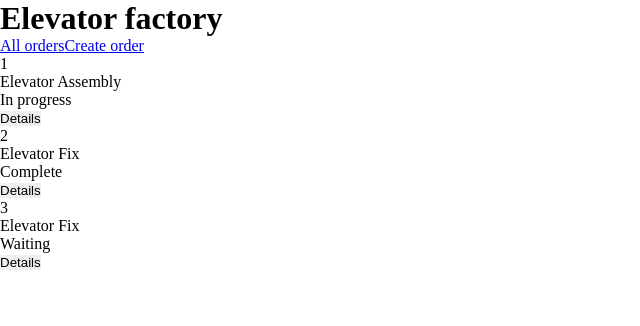
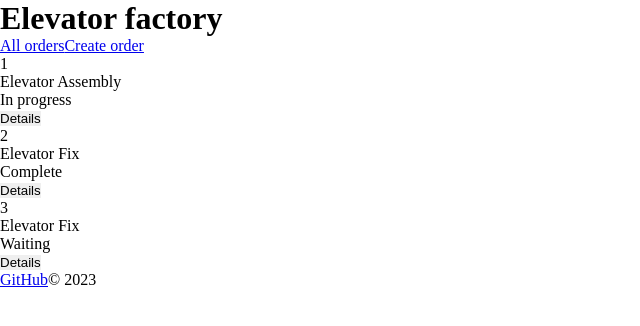
Before and after one commit to Ovsyannikov345/Elevator-factory-service, a React (Create React App) app in the folder app/: page /orders in a window 1280 px wide. Shown: the top 326 px of the page, without its empty margins (0-640 px from the left). Built offline with nearby package versions, Linux system fonts and the light colour scheme.

Commit message:
feat: add footer component

```diff
--- /dev/null
+++ b/app/src/components/Footer.jsx
@@ -0,0 +1,18 @@
+import React from "react";
+
+const Footer = () => {
+    return (
+        <footer className="Footer">
+            <a
+                href="https://github.com/Ovsyannikov345"
+                target="_blank"
+                rel="noreferrer"
+            >
+                GitHub
+            </a>
+            <span>&copy; 2023</span>
+        </footer>
+    );
+};
+
+export default Footer;
--- a/app/src/pages/OrderCreationPage.jsx
+++ b/app/src/pages/OrderCreationPage.jsx
@@ -1,10 +1,14 @@
-import React from 'react';
-import Header from '../components/Header';
+import React from "react";
+import Header from "../components/Header";
+import Footer from "../components/Footer";
 
 const OrderCreationPage = () => {
     return (
-        <Header />
+        <>
+            <Header />
+            <Footer />
+        </>
     );
-}
+};
 
 export default OrderCreationPage;
--- a/app/src/pages/OrdersPage.jsx
+++ b/app/src/pages/OrdersPage.jsx
@@ -1,6 +1,7 @@
 import React, { useEffect, useState } from "react";
 import Header from "../components/Header";
 import OrderList from "../components/OrderList";
+import Footer from "../components/Footer";
 
 const OrdersPage = () => {
     const [orders, setOrders] = useState([]);
@@ -30,6 +31,7 @@
             <main>
                 <OrderList orders={orders} detailsHandler={showOrderDetails} />
             </main>
+            <Footer />
         </>
     );
 };
```
